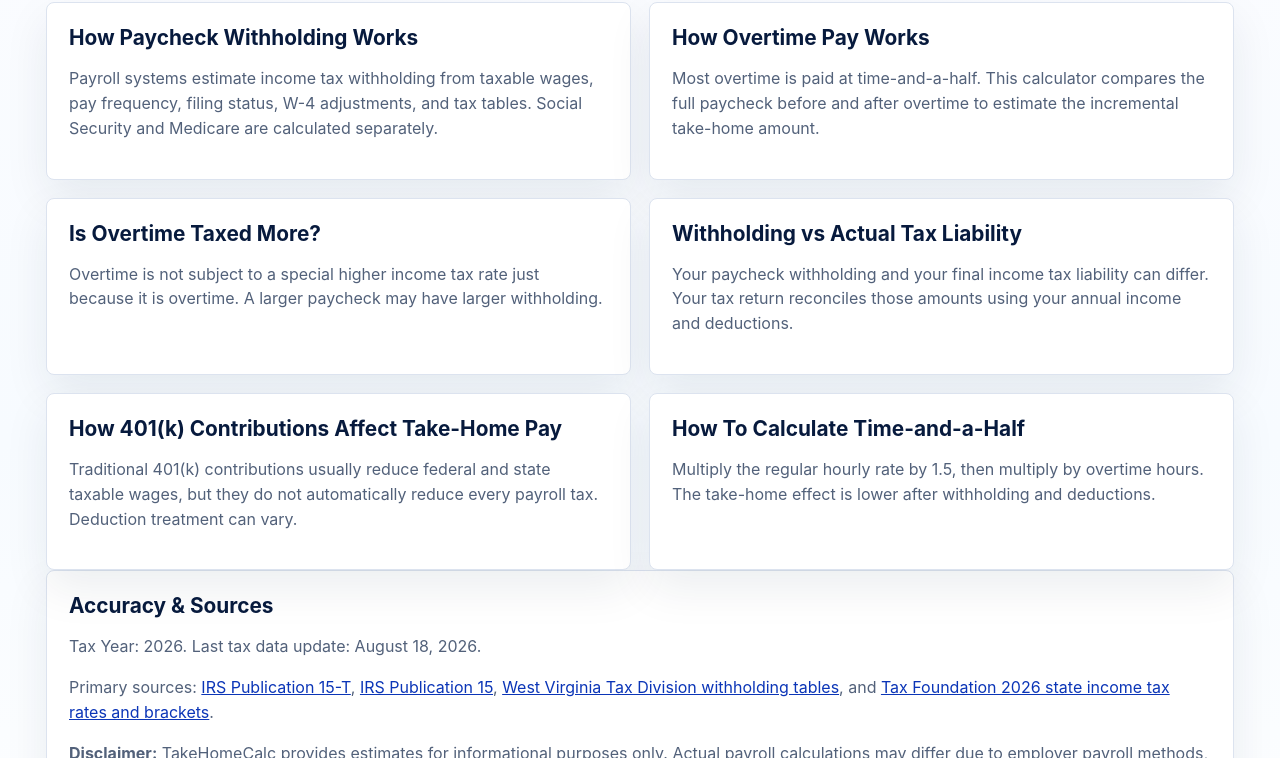
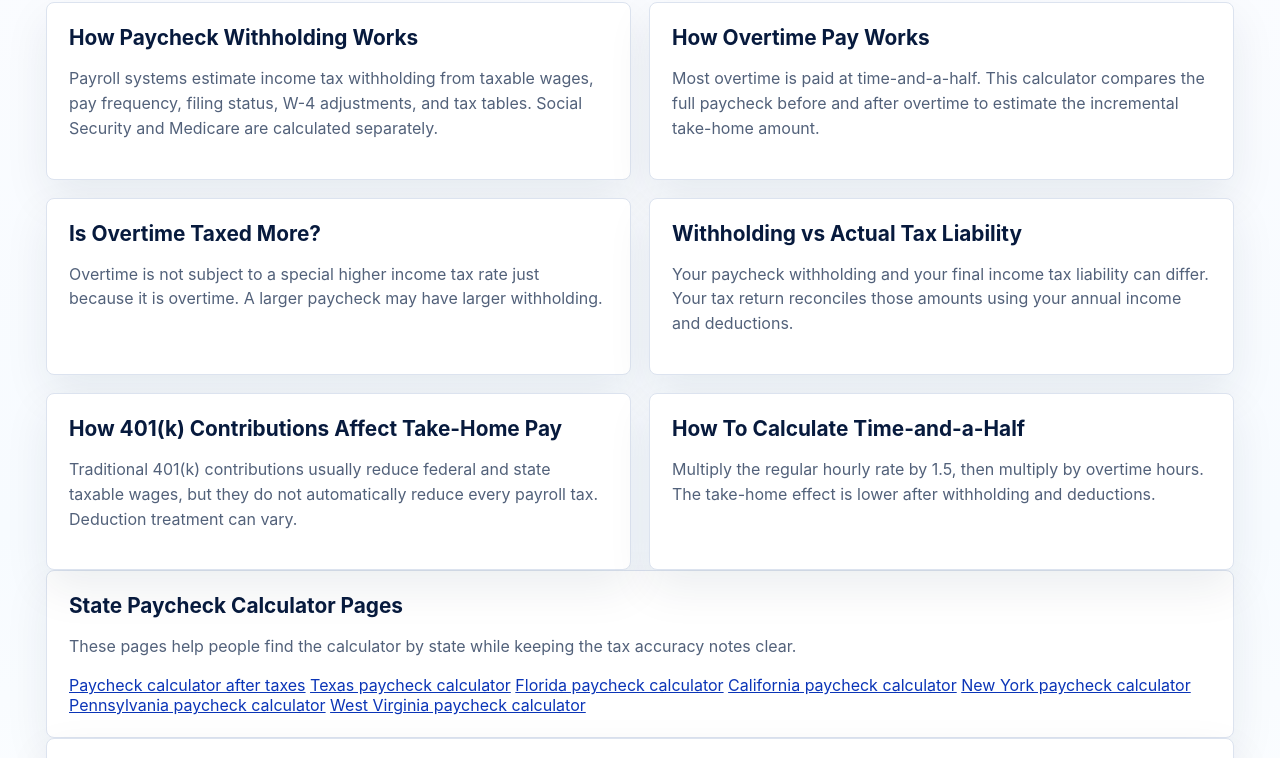
Before and after one commit to reddnbre/takehomecal, a website: page resources.html in a window 1280 px wide. Shown: the part 188-946 px from the top of the page. Drawn offline with Linux system fonts and the light colour scheme.

Commit message:
Add state calculator links to resources

```diff
--- a/resources.html
+++ b/resources.html
@@ -24,6 +24,19 @@
       <article class="panel content-panel"><h2>How 401(k) Contributions Affect Take-Home Pay</h2><p>Traditional 401(k) contributions usually reduce federal and state taxable wages, but they do not automatically reduce every payroll tax. Deduction treatment can vary.</p></article>
       <article class="panel content-panel"><h2>How To Calculate Time-and-a-Half</h2><p>Multiply the regular hourly rate by 1.5, then multiply by overtime hours. The take-home effect is lower after withholding and deductions.</p></article>
     </section>
+    <section class="panel content-panel popular-links">
+      <h2>State Paycheck Calculator Pages</h2>
+      <p>These pages help people find the calculator by state while keeping the tax accuracy notes clear.</p>
+      <div class="link-list">
+        <a href="paycheck-calculator.html">Paycheck calculator after taxes</a>
+        <a href="texas-paycheck-calculator.html">Texas paycheck calculator</a>
+        <a href="florida-paycheck-calculator.html">Florida paycheck calculator</a>
+        <a href="california-paycheck-calculator.html">California paycheck calculator</a>
+        <a href="new-york-paycheck-calculator.html">New York paycheck calculator</a>
+        <a href="pennsylvania-paycheck-calculator.html">Pennsylvania paycheck calculator</a>
+        <a href="west-virginia-paycheck-calculator.html">West Virginia paycheck calculator</a>
+      </div>
+    </section>
     <section class="panel content-panel">
       <h2>Accuracy & Sources</h2>
       <p>Tax Year: 2026. Last tax data update: August 18, 2026.</p>
```
